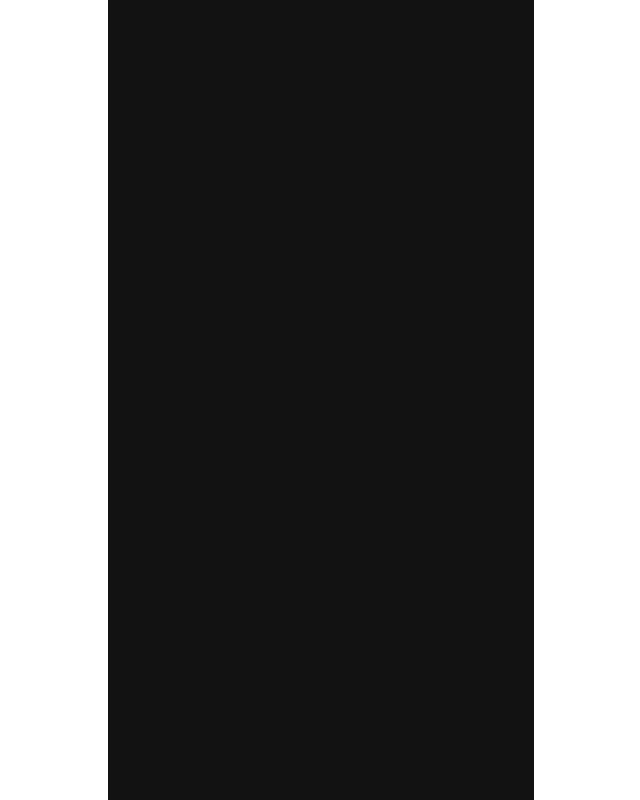
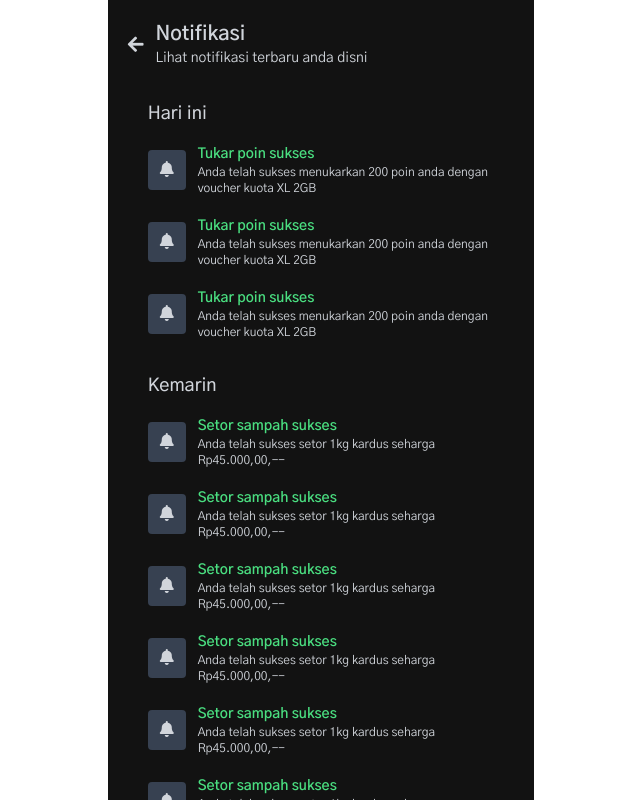
Before and after one commit to or-abdillh/echo-wallet, a Vue app: page /notifications in a window 1280 px wide. Before the commit this address had no page. Shown: the top 800 px of the page, without its empty margins (319-959 px from the left). Built offline with nearby package versions, Linux system fonts and the light colour scheme.

Commit message:
Create notifications view

```diff
--- a/src/App.vue
+++ b/src/App.vue
@@ -1,18 +1,25 @@
 <template>
 	<main class="app">
-		<router-view></router-view>
+		<router-view @back="backNavigate"></router-view>
 	</main>
 	<BottomBar v-if="routeName !== 'Login'" />
 </template>
 
 <script setup>
 
-import { useRoute } from 'vue-router'
+import { useRoute, useRouter } from 'vue-router'
 import BottomBar from '@/components/BottomBar.vue'
 import { computed } from 'vue'
 
 const route = useRoute()
+const router = useRouter()
 const routeName = computed(() => route.name)
+
+const backNavigate = () => {
+	setTimeout(() => {
+		router.go(-1)
+	}, 300)
+}
 
 </script>
 
--- a/src/components/HeaderHome.vue
+++ b/src/components/HeaderHome.vue
@@ -13,7 +13,7 @@
 		</template>
 		<template v-slot:end>
 			<div class="text-lg text-gray-300">
-				<span class="mr-5 relative">
+				<span class="mr-5 relative active:scale-95 duration-300" @click="navigate('Notifications')">
 					<span
 						style="width:20px; height:20px"
 						class="bg-red-500 text-gray-300 grid place-items-center absolute left-1 -top-3 text-xs rounded-full">{{ amountNotif.length}}</span>
@@ -31,9 +31,17 @@ import { computed } from 'vue'
 import HeaderBar from '@/components/HeaderBar.vue'
 import { useUser } from '@/stores/user'
 import { useNotifications} from '@/stores/notifications'
+import { useRouter } from 'vue-router'
 
 const user = useUser()
+const router = useRouter()
 const notifications = useNotifications()
+
+const navigate = path => {
+	setTimeout(() => {
+		router.push({ name: path })
+	}, 300)
+}
 
 //Getter
 const fullname = computed(() => user.fullname)
--- a/src/router/index.js
+++ b/src/router/index.js
@@ -29,6 +29,11 @@ const routes = [
 		name: 'Deposit',
 		path: '/deposit',
 		component: () => import('@/views/Deposit.vue')
+	},
+	{
+		name: 'Notifications',
+		path: '/notifications',
+		component: () => import('@/views/Notifications.vue')
 	}
 ]
 
--- /dev/null
+++ b/src/views/Notifications.vue
@@ -0,0 +1,67 @@
+<style scoped>
+
+.title {
+	@apply text-lg font-medium mb-4;
+}
+
+.list-wrapper {
+	@apply w-full mb-5 flex items-center gap-3;
+}
+
+.bell-wrapper {
+	@apply bg-gray-700 py-2 px-3 rounded;
+}
+
+</style>
+
+<template>
+	<HeaderBar>
+		<template v-slot:start>
+			<section class="text-gray-300 flex gap-3 items-center">
+				<i @click="emits('back')" class="fa fa-arrow-left text-lg"></i>
+				<div>
+					<h1 class="text-xl font-semibold">Notifikasi</h1>
+					<p class="text-sm">Lihat notifikasi terbaru anda disni</p>
+				</div>
+			</section>
+		</template>
+	</HeaderBar>
+	<section class="mt-20 text-gray-300">
+		<section>
+			<h1 class="title">Hari ini</h1>
+			<template v-for="card in 3" :key="card">
+				<div class="list-wrapper">
+					<span class="bell-wrapper">
+						<i class="fa fa-bell"></i>
+					</span>
+					<span class="text-sm">
+						<p class="font-semibold text-green-400">Tukar poin sukses</p>
+						<p class="text-xs">Anda telah sukses menukarkan 200 poin anda dengan voucher kuota XL 2GB</p>
+					</span>
+				</div>
+			</template>
+		</section>
+		<section class="mt-8">
+			<h1 class="title">Kemarin</h1>
+			<template v-for="card in 8" :key="card">
+				<div class="list-wrapper">
+					<span class="bell-wrapper">
+						<i class="fa fa-bell"></i>
+					</span>
+					<span class="text-sm">
+						<p class="font-semibold text-green-400">Setor sampah sukses</p>
+						<p class="text-xs">Anda telah sukses setor 1kg kardus seharga Rp45.000,00,--</p>
+					</span>
+				</div>
+			</template>
+
+		</section>
+	</section>
+</template>
+
+<script setup>
+
+import HeaderBar from '@/components/HeaderBar.vue'
+
+const emits = defineEmits(['back'])
+</script>
```
